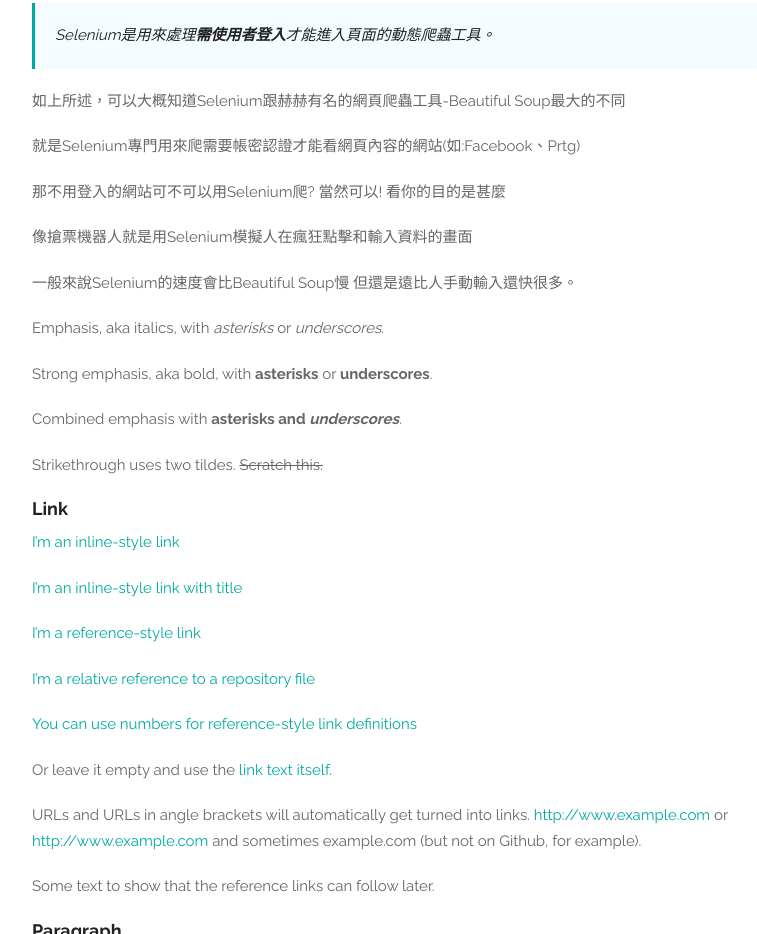
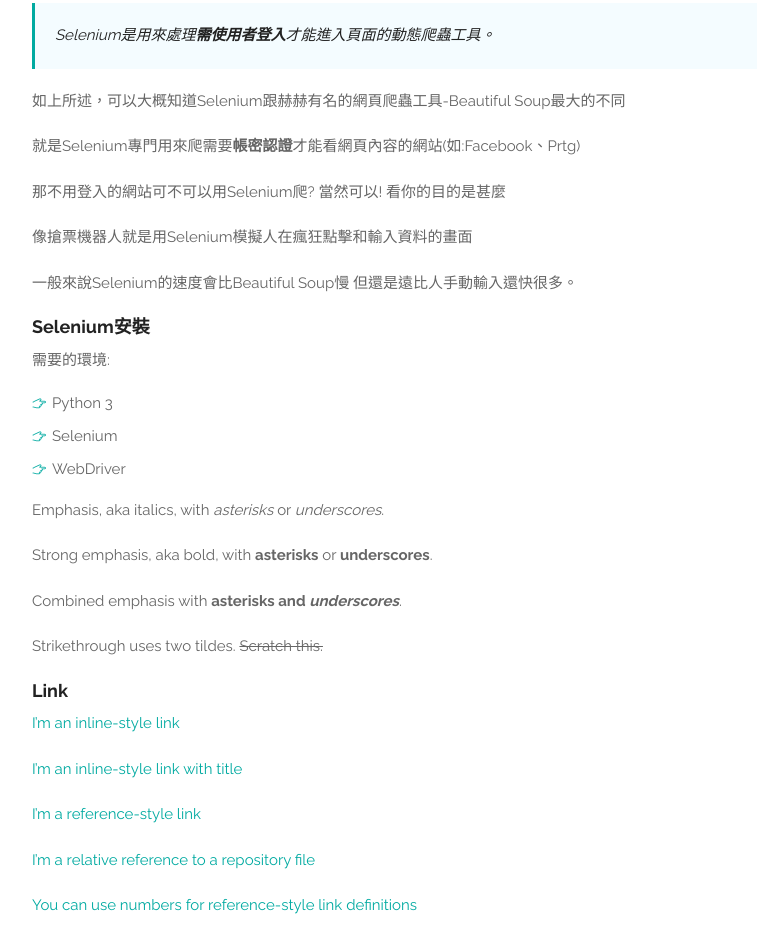
Before and after one commit to lala870617/lala870617.github.io, a plain HTML site: page blog/post-10/index.html in a window 1280 px wide. Shown: the part 1247-2181 px from the top of the page, without its empty margins (243-1000 px from the left). Drawn offline with Linux system fonts and the light colour scheme; a script that the page names is missing.

Commit message:
add para

```diff
--- a/blog/post-10/index.html
+++ b/blog/post-10/index.html
@@ -166,11 +166,17 @@
 <p>Selenium是用來處理<strong>需使用者登入</strong>才能進入頁面的動態爬蟲工具。</p>
 </blockquote>
 <p>如上所述，可以大概知道Selenium跟赫赫有名的網頁爬蟲工具-Beautiful Soup最大的不同</p>
-<p>就是Selenium專門用來爬需要帳密認證才能看網頁內容的網站(如:Facebook、Prtg)</p>
+<p>就是Selenium專門用來爬需要<strong>帳密認證</strong>才能看網頁內容的網站(如:Facebook、Prtg)</p>
 <p>那不用登入的網站可不可以用Selenium爬? 當然可以! 看你的目的是甚麼</p>
 <p>像搶票機器人就是用Selenium模擬人在瘋狂點擊和輸入資料的畫面</p>
 <p>一般來說Selenium的速度會比Beautiful Soup慢 但還是遠比人手動輸入還快很多。</p>
-
+<h5 id="emphasis">Selenium安裝</h5>
+<p>需要的環境:</p>
+<ul>
+<li>Python 3</li>
+<li>Selenium</li>
+<li>WebDriver</li>
+</ul>
 <p>Emphasis, aka italics, with <em>asterisks</em> or <em>underscores</em>.</p>
 <p>Strong emphasis, aka bold, with <strong>asterisks</strong> or <strong>underscores</strong>.</p>
 <p>Combined emphasis with <strong>asterisks and <em>underscores</em></strong>.</p>
```
